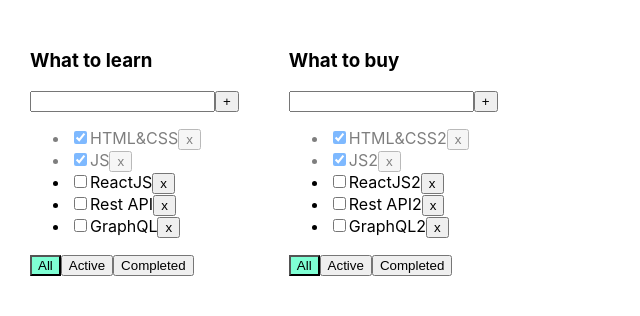
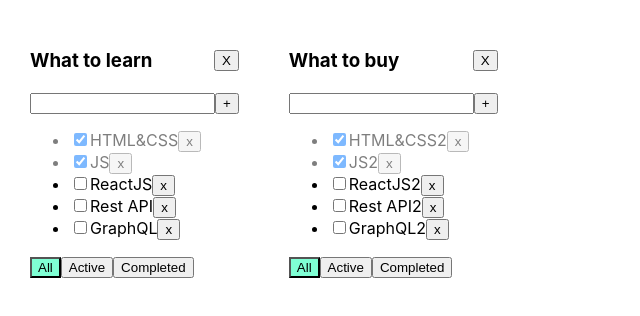
Before and after one commit to demorest49de/todolist-sprint-2-week-1-assocciated-array-udincev-pochinit-proekt, a React (Create React App) app: page / in a window 1280 px wide. Shown: the top 316 px of the page, without its empty margins (0-640 px from the left). Built offline with nearby package versions, Linux system fonts and the light colour scheme.

Commit message:
Changes App.tsx Todolist.module.css Todolist.tsx

```diff
--- a/src/App.tsx
+++ b/src/App.tsx
@@ -74,6 +74,11 @@
     function changeFilter(todolistId: string, value: FilterValuesType) {
         setTodolists({...todolists, [todolistId]: {...todolists[todolistId], filter: value}})
     }
+    console.log(' Object.values(todolists): ', Object.values(todolists));
+    function removeTodolist (todolistId: string){
+
+        // setTodolists({...todolists.})
+    }
 
     return (
         <div className="App">
--- /dev/null
+++ b/src/Todolist.module.css
@@ -0,0 +1,6 @@
+.todolist__title-block {
+  display: flex;
+  align-items: center;
+  justify-content: space-between;
+  padding-bottom: 2px;
+}
--- a/src/Todolist.tsx
+++ b/src/Todolist.tsx
@@ -1,5 +1,6 @@
 import React, {ChangeEvent, KeyboardEvent, useState} from 'react';
 import {FilterValuesType, fvenum, TodoListEntryType} from './App';
+import s from './Todolist.module.css'
 
 export type TaskType = {
     id: string
@@ -14,7 +15,7 @@
     removeTask: (todolistId: string, taskId: string) => void
     changeFilter: (todolistId: string, value: FilterValuesType) => void
     addTask: (title: string, todolistId: string) => void
-    changeTaskStatus: (todolistId:string, taskId: string, isDone: boolean) => void
+    changeTaskStatus: (todolistId: string, taskId: string, isDone: boolean) => void
     todolist: TodoListEntryType
 }
 
@@ -73,7 +74,10 @@
 
 
     return <div>
-        <h3>{title}</h3>
+        <div className={s[`todolist__title-block`]}>
+            <h3>{title}</h3>
+            <button >X</button>
+        </div>
         <div>
             <input value={currentTitle}
                    onChange={onChangeHandler}
```
